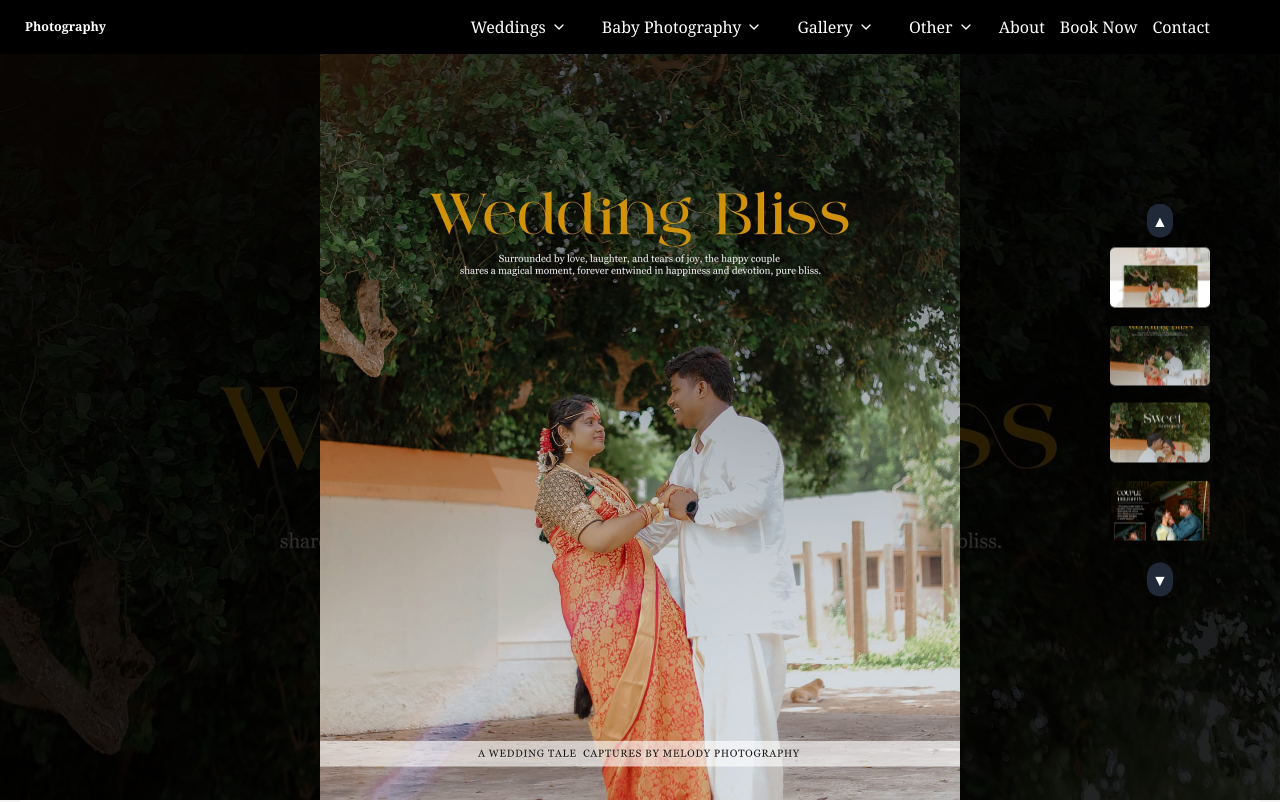
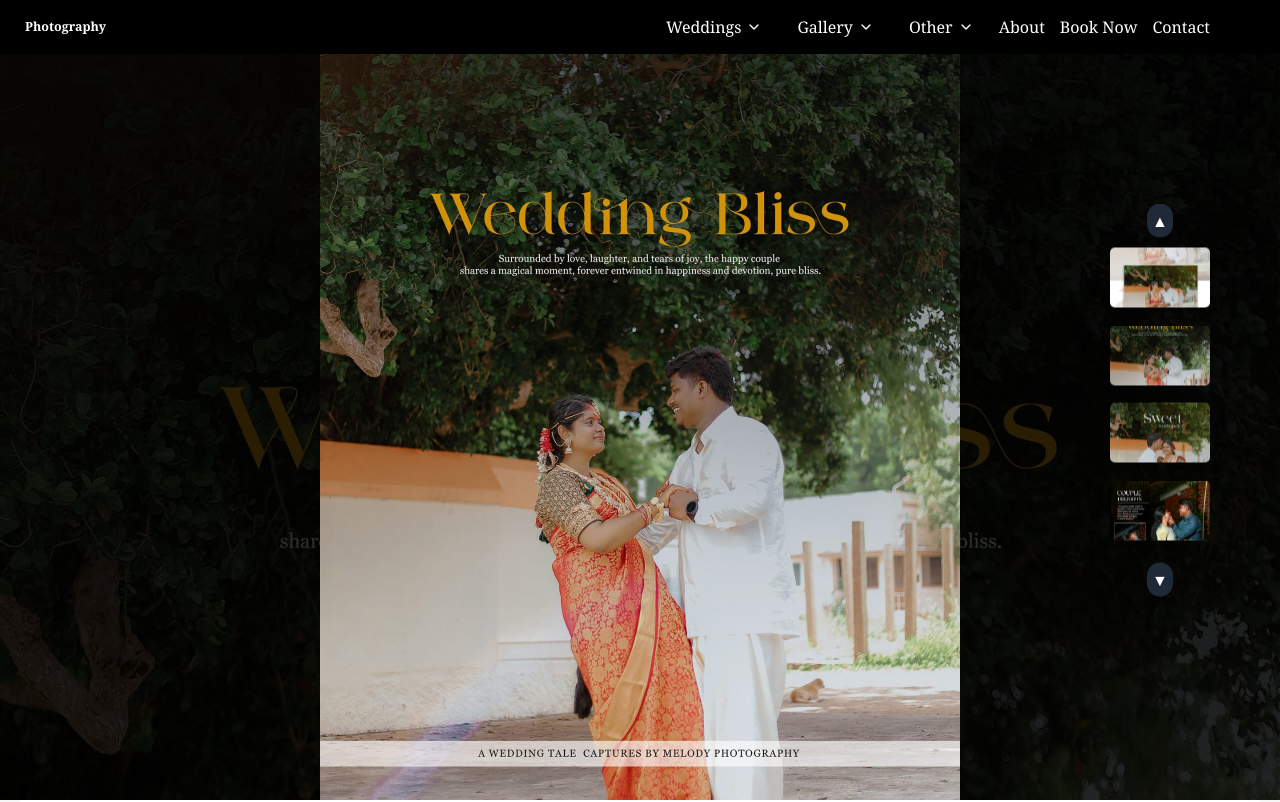
Before and after one commit to vgsanjaykumar/ps, a React (Vite) app: page / in a window 1280 px wide. Shown: the top 802 px of the page. Built offline with nearby package versions, Linux system fonts and the light colour scheme.

Commit message:
remove bby

```diff
--- a/src/components/DropNav.jsx
+++ b/src/components/DropNav.jsx
@@ -153,15 +153,7 @@ const Weddings = () => (
   />
 );
 
-const BabyPhotography = () => (
-  <Submenu
-    items={[
-      { title: "Newborn Shoots", link: "/baby/newborn" },
-      { title: "First Birthday", link: "/baby/birthday" },
-      { title: "Themed Photoshoots", link: "/baby/themed" },
-    ]}
-  />
-);
+
 
 const Gallery = () => (
   <Submenu
@@ -179,18 +171,20 @@ const Gallery = () => (
 const Other = () => (
   <Submenu
     items={[
+      { title: "Baby Photography", link: "/other/BabyPhotography" },
+      { title: "Birthday celebration", link: "/other/Birthday" },
       { title: "Drone Photography", link: "/other/drone" },
       { title: "Video Shoots", link: "/other/video" },
       { title: "Photo Editing", link: "/other/editing" },
+
     ]}
   />
 );
 
 const TABS = [
   { id: 1, title: "Weddings", Component: Weddings },
-  { id: 2, title: "Baby Photography", Component: BabyPhotography },
-  { id: 3, title: "Gallery", Component: Gallery },
-  { id: 4, title: "Other", Component: Other },
+  { id: 2, title: "Gallery", Component: Gallery },
+  { id: 3, title: "Other", Component: Other },
 ];
 
 const NON_DROPDOWN_LINKS = [
```
